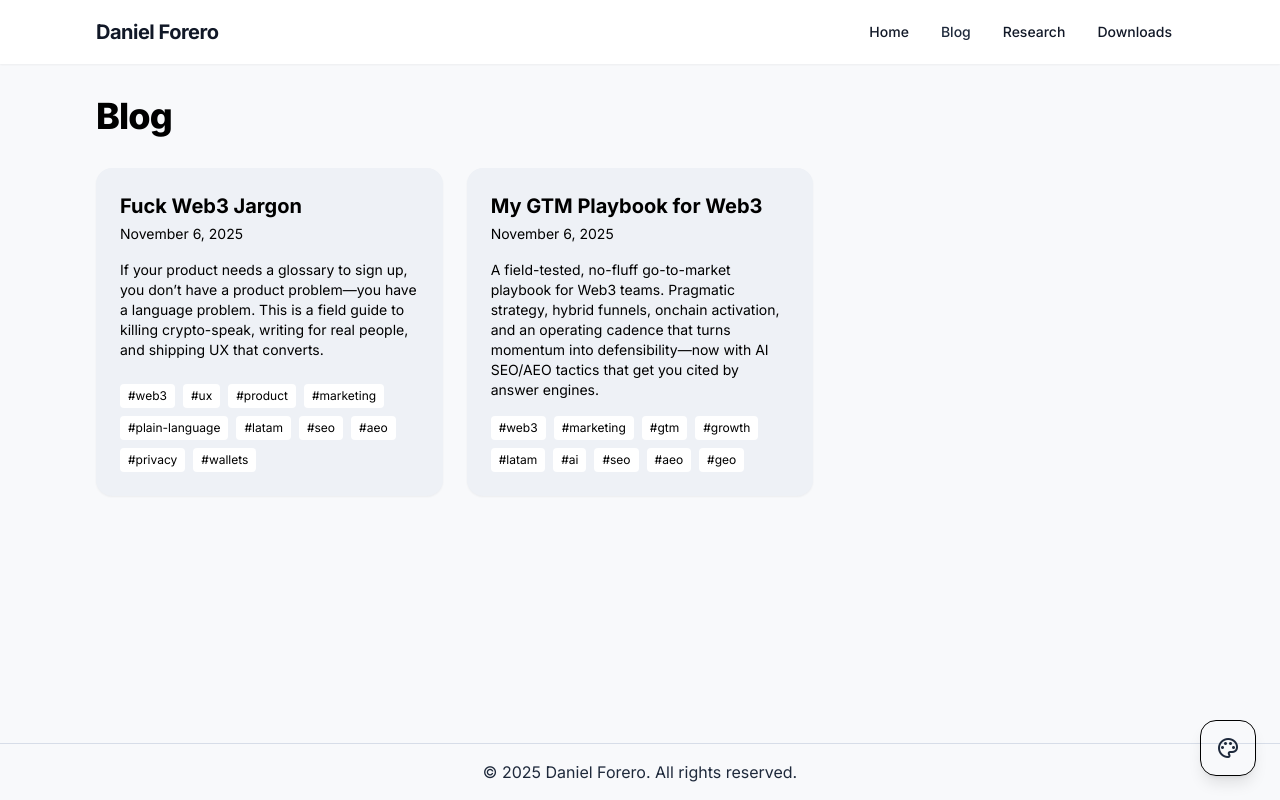
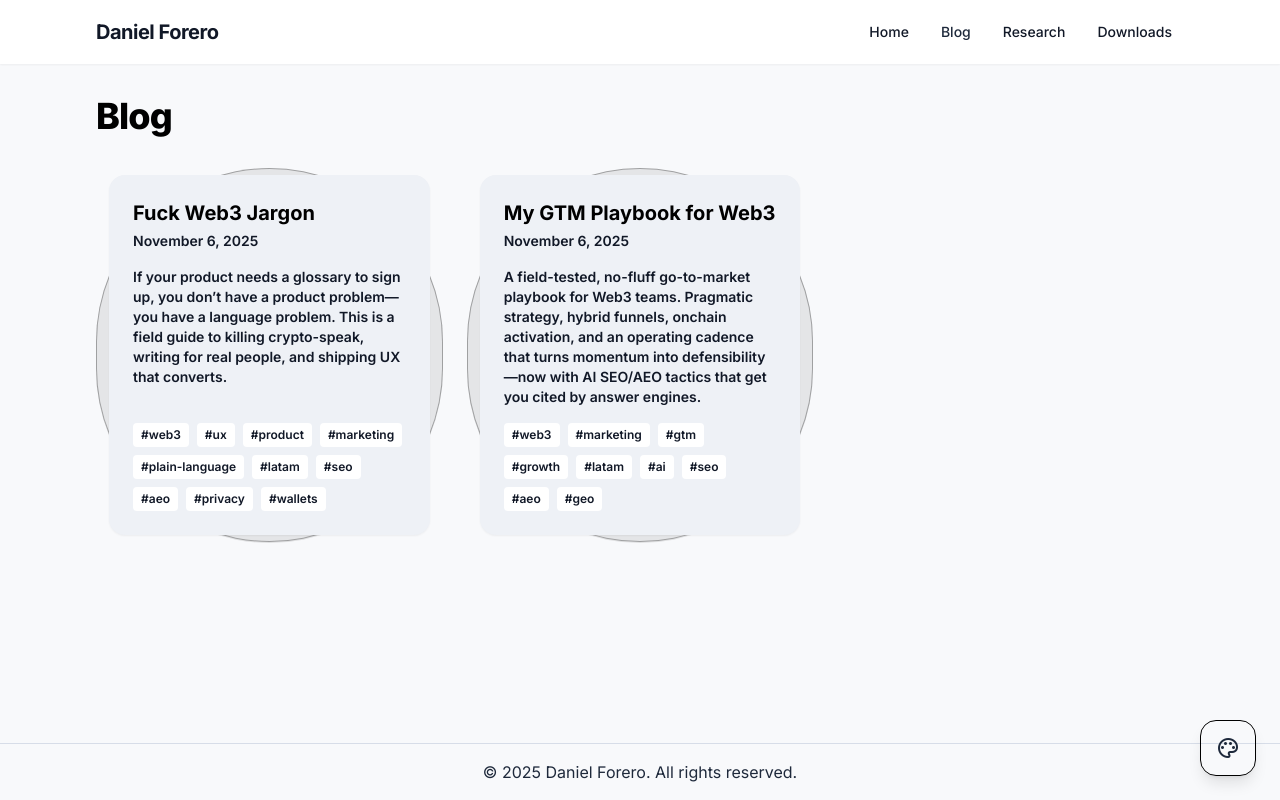
Before and after one commit to danielforeroj/danielforeroj, a React (Vite) app: page /blog in a window 1280 px wide. Built offline with nearby package versions, Linux system fonts and the light colour scheme.

Commit message:
Update index.css

```diff
--- a/index.css
+++ b/index.css
@@ -11,31 +11,23 @@ html, body {
 :root {
   --accent: #000000;
   --accent-contrast: #ffffff;
-
-  /* Useful mixes */
   --df-accent-08: color-mix(in srgb, var(--accent) 8%, transparent);
   --df-accent-10: color-mix(in srgb, var(--accent) 10%, transparent);
   --df-accent-30: color-mix(in srgb, var(--accent) 30%, transparent);
-
-  /* Tailwind ring fallback */
   --tw-ring-color: color-mix(in srgb, var(--accent) 45%, transparent);
 }
 
 /* ---------- LIGHT THEME (default) ---------- */
-:root,
-:root.light {
-  /* ✅ Requested light background */
-  --md-sys-color-background: #f8f9fb;
+:root, :root.light {
+  --md-sys-color-background: #f8f9fb;   /* requested */
   --md-sys-color-on-background: #1e293b;
 
-  /* Clean white cards on the light bg */
   --md-sys-color-surface: #ffffff;
   --md-sys-color-on-surface: #111827;
 
   --md-sys-color-surface-variant: #eef1f6;
   --md-sys-color-outline: #d7dde8;
 
-  /* Primaries derive from accent */
   --md-sys-color-primary: var(--accent);
   --md-sys-color-on-primary: var(--accent-contrast);
   --md-sys-color-secondary: var(--accent);
@@ -47,8 +39,7 @@ html, body {
 
 /* ---------- DARK THEME ---------- */
 :root.dark {
-  /* ✅ Requested dark background */
-  --md-sys-color-background: #1b1c1e;
+  --md-sys-color-background: #1b1c1e;   /* requested */
   --md-sys-color-on-background: #e7e9ea;
 
   --md-sys-color-surface: #2a2b2e;
@@ -75,50 +66,30 @@ body {
 /* ---------------- Accent-driven utilities ---------------- */
 
 /* Buttons */
-.btn-primary,
-button.btn-primary,
-a.btn-primary,
-button[data-variant="primary"],
-.button-primary,
-button,
-a.button {
+.btn-primary, button.btn-primary, a.btn-primary,
+button[data-variant="primary"], .button-primary, button, a.button {
   background: var(--md-sys-color-primary);
   color: var(--md-sys-color-on-primary);
   border: 1px solid var(--md-sys-color-primary);
   border-radius: var(--brand-radius);
 }
-button:hover,
-a.button:hover,
-.btn-primary:hover { filter: brightness(0.92); }
+button:hover, a.button:hover, .btn-primary:hover { filter: brightness(0.92); }
 
 /* Outline buttons */
-.btn-outline,
-button.btn-outline,
-a.btn-outline,
-button[data-variant="outline"],
-.button-outline {
+.btn-outline, button.btn-outline, a.btn-outline,
+button[data-variant="outline"], .button-outline {
   background: transparent;
   color: var(--md-sys-color-primary);
   border: 1px solid var(--md-sys-color-primary);
   border-radius: var(--brand-radius);
 }
-.btn-outline:hover,
-.button-outline:hover {
+.btn-outline:hover, .button-outline:hover {
   background: color-mix(in srgb, var(--accent) 10%, var(--md-sys-color-surface));
 }
 
 /* Links */
 a, .link-accent { color: var(--md-sys-color-primary); }
 a:hover, .link-accent:hover { opacity: .9; text-decoration: underline; }
-
-/* Chips / Pills */
-.chip, .badge, .tag, .pill,
-[class*="chip"], [class*="badge"], [class*="tag"], [class*="pill"] {
-  background: var(--df-accent-08);
-  color: var(--md-sys-color-on-surface);
-  border: 1px solid var(--df-accent-30);
-  border-radius: 9999px;
-}
 
 /* Cards */
 .df-surface, .card {
@@ -136,24 +107,15 @@ a:hover, .link-accent:hover { opacity: .9; text-decoration: underline; }
   border-radius: 9999px;
 }
 
-/* ---------- FORCE TITLES TO ACCENT (even with gradients or text-black) ---------- */
+/* ---------- TITLES use ACCENT ---------- */
 h1, h2, h3,
 .title, .heading, .hero-title, .section-title {
-  /* kill any gradient text and force accent */
   background-image: none !important;
   -webkit-text-fill-color: var(--md-sys-color-primary) !important;
   color: var(--md-sys-color-primary) !important;
 }
 
-/* If headings had Tailwind text-black / text-slate-900, override them */
-h1.text-black, h2.text-black, h3.text-black,
-h1.text-slate-900, h2.text-slate-900, h3.text-slate-900,
-h1.text-gray-900, h2.text-gray-900, h3.text-gray-900 {
-  color: var(--md-sys-color-primary) !important;
-}
-
-/* ---------- Tailwind “blue” override shim (colors & gradients) ---------- */
-/* Plain blue utilities */
+/* ---------- Tailwind “blue” override (colors & gradients) ---------- */
 .text-blue-400, .text-blue-500, .text-blue-600, .text-blue-700,
 .hover\:text-blue-400:hover, .hover\:text-blue-500:hover, .hover\:text-blue-600:hover, .hover\:text-blue-700:hover {
   color: var(--md-sys-color-primary) !important;
@@ -165,28 +127,56 @@ h1.text-gray-900, h2.text-gray-900, h3.text-gray-900 {
 .border-blue-400, .border-blue-500, .border-blue-600, .border-blue-700 {
   border-color: var(--md-sys-color-primary) !important;
 }
-.focus\:ring-blue-200:focus,
-.focus\:ring-blue-300:focus,
-.focus\:ring-blue-400:focus,
-.focus\:ring-blue-500:focus,
-.focus\:ring-blue-600:focus {
+.focus\:ring-blue-200:focus, .focus\:ring-blue-300:focus,
+.focus\:ring-blue-400:focus, .focus\:ring-blue-500:focus, .focus\:ring-blue-600:focus {
   --tw-ring-color: color-mix(in srgb, var(--accent) 45%, transparent) !important;
 }
 .fill-blue-400, .fill-blue-500, .fill-blue-600, .fill-blue-700 { fill: var(--md-sys-color-primary) !important; }
 .stroke-blue-400, .stroke-blue-500, .stroke-blue-600, .stroke-blue-700 { stroke: var(--md-sys-color-primary) !important; }
 
-/* Gradient text/background (bg-clip-text + from/to/via-blue-*) */
-[class*="from-blue-"] {
-  --tw-gradient-from: var(--accent) !important;
-  --tw-gradient-stops: var(--tw-gradient-from), var(--tw-gradient-to) !important;
+/* Gradients */
+[class*="from-blue-"] { --tw-gradient-from: var(--accent) !important; --tw-gradient-stops: var(--tw-gradient-from), var(--tw-gradient-to) !important; }
+[class*="to-blue-"]   { --tw-gradient-to: color-mix(in srgb, var(--accent) 60%, transparent) !important; }
+[class*="via-blue-"]  { --tw-gradient-stops: var(--tw-gradient-from), color-mix(in srgb, var(--accent) 80%, transparent), var(--tw-gradient-to) !important; }
+
+/* ---------- TAG PILLS (robust) ---------- */
+/* Works if elements have .chip/.tag/etc... */
+.chip, .badge, .tag, .pill,
+[class*="chip"], [class*="badge"], [class*="tag"], [class*="pill"] {
+  display: inline-flex;
+  align-items: center;
+  gap: .375rem;
+  padding: 6px 12px;
+  font-size: 0.875rem;
+  font-weight: 600;
+  line-height: 1;
+  background: var(--df-accent-08);
+  border: 1px solid var(--df-accent-30);
+  color: var(--md-sys-color-on-surface);
+  border-radius: 9999px;
+  box-shadow: 0 1px 0 color-mix(in srgb, var(--accent) 10%, transparent);
 }
-[class*="to-blue-"] {
-  --tw-gradient-to: color-mix(in srgb, var(--accent) 60%, transparent) !important;
+
+/* Fallback: style the row immediately after the hero H1 even if no classes are present */
+main h1 + div {
+  display: flex;
+  flex-wrap: wrap;
+  gap: 12px;
+  justify-content: center;
 }
-[class*="via-blue-"] {
-  --tw-gradient-stops: var(--tw-gradient-from),
-    color-mix(in srgb, var(--accent) 80%, transparent),
-    var(--tw-gradient-to) !important;
+main h1 + div > *:not(button) {
+  display: inline-flex;
+  align-items: center;
+  gap: .375rem;
+  padding: 6px 12px;
+  font-size: 0.875rem;
+  font-weight: 600;
+  line-height: 1;
+  background: var(--df-accent-08);
+  border: 1px solid var(--df-accent-30);
+  color: var(--md-sys-color-on-surface);
+  border-radius: 9999px;
+  box-shadow: 0 1px 0 color-mix(in srgb, var(--accent) 10%, transparent);
 }
 
 /* Optional micro animations */
```
